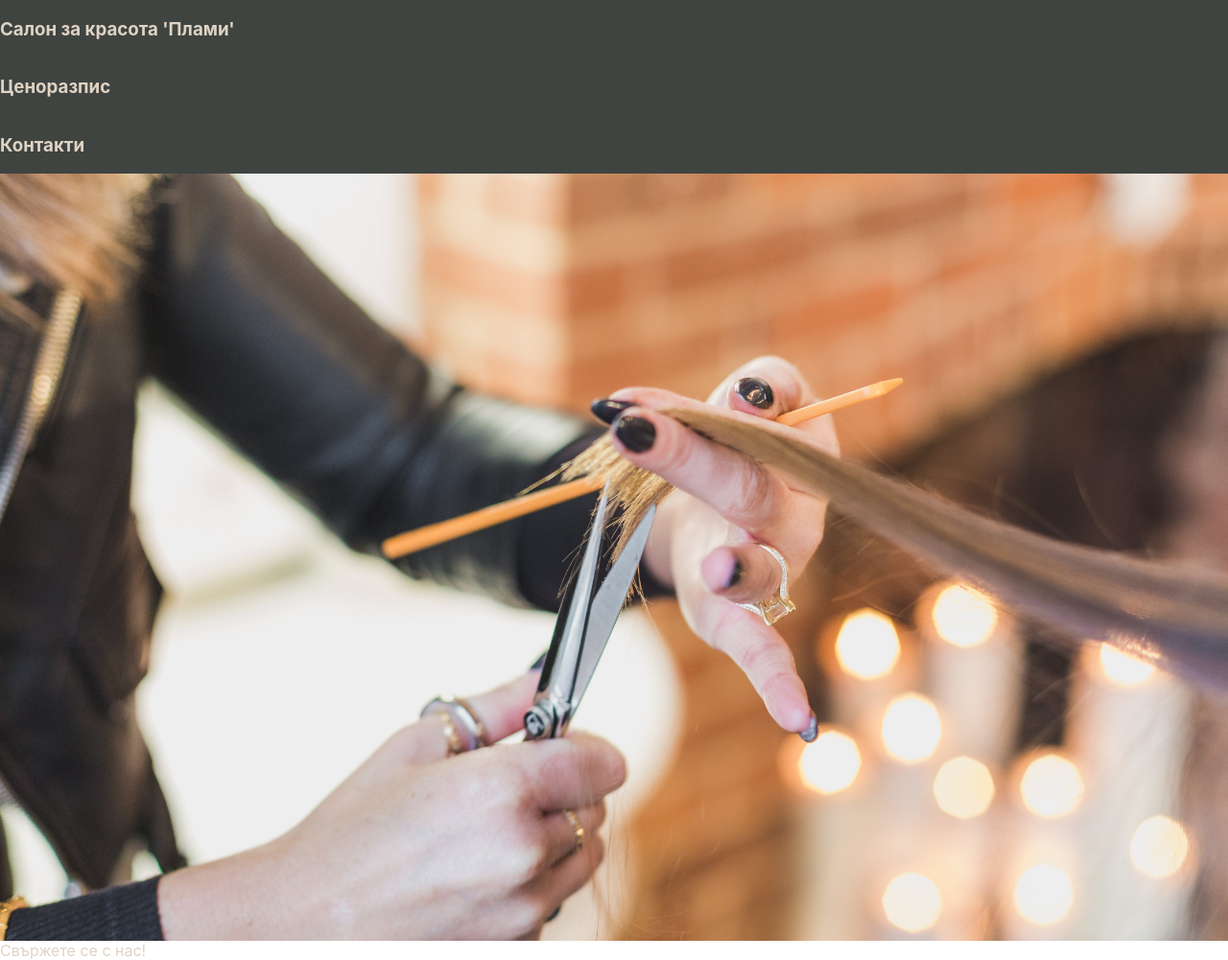
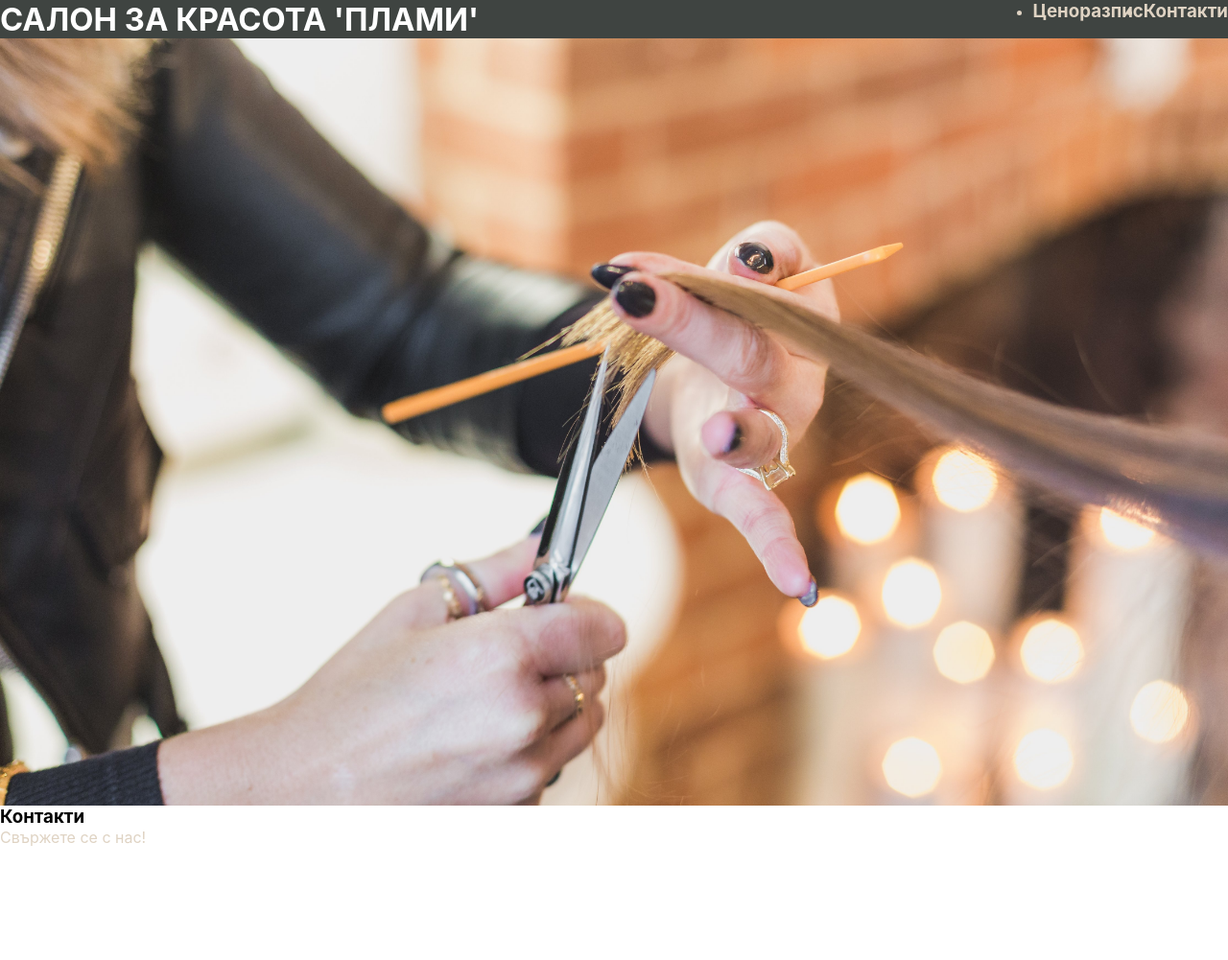
Before and after one commit to YovSlava/Beauty-Salon-Plami, a plain HTML site: page index.html in a window 1280 px wide. Shown: the whole page at 96% size. After the commit the page ends 883 px from the top, so only its background shows below. Drawn offline with Linux system fonts and the light colour scheme; a web font is replaced by a local one.

Commit message:
flex navbar

```diff
--- a/index.html
+++ b/index.html
@@ -14,9 +14,24 @@
 
 <!---Navbar, Tittle page, prices + photos, and then resources-->
 <nav class="navbar" id="navbarid">
+  <div class="logo">
     <h3> <a href="#navbarid"> Салон за красота 'Плами'</a></h3>
+  </div>
+
+  <div>
+    <ul class="nav-links">
+      <li>
         <h3><a href="#pricelistid"> Ценоразпис</a></h3>
- <h3><a href="#contactsid"></a> Контакти</h3>
+      </li>
+      <li>
+        <h3><a href="#contactsid">Контакти</a> </h3>
+      </li>
+    </ul>
+  </div>
+
+
+
+
 </nav>
 
 <!--Main page-->
@@ -32,6 +47,8 @@
 <!--Contact Page + Simple Contact Form-->
 
 <div class="contacts" id="contactsid">
+  <h3>Контакти</h3>
+
   <a href="tel:+359899226002">Свържете се с нас!</a>
 </div>
 
--- a/style.css
+++ b/style.css
@@ -1,11 +1,17 @@
+* {
+  padding: 0;
+  margin: 0;
+  box-sizing: border-box;
+}
+
 body {
- font-family: -apple-system, BlinkMacSystemFont, 'Segoe UI', Roboto, Oxygen, Ubuntu, Cantarell, 'Open Sans', 'Helvetica Neue', sans-serif;
+  font-family: -apple-system, BlinkMacSystemFont, "Segoe UI", Roboto, Oxygen,
+    Ubuntu, Cantarell, "Open Sans", "Helvetica Neue", sans-serif;
   margin: 0;
   padding: 0;
 
   @media only screen and {
     max-width: 700px;
-
   }
 }
 
@@ -21,20 +27,29 @@ body::-webkit-scrollbar-thumb {
   background-color: #5e6f64;
 }
 
-
 /******Navbar*****/
 
 .navbar {
   background-color: #3f4441;
   color: #dfd3c3;
   text-emphasis: none;
- display: grid;
- grid-row: 10 50 40;
+  display: flex;
+  justify-content: space-between;
+}
 
+.logo {
+  text-transform: uppercase;
+  font-size: 1.75rem;
+  display: flex;
+  justify-self: flex-start;
+}
+
+.nav-links {
+  display: flex;
+  justify-content: baseline;
 }
 
 /**Anchor tags*/
-
 
 a {
   color: #dfd3c3;
@@ -55,7 +70,6 @@ a:active {
   text-decoration: none;
 }
 
-
 /***Main Page**/
 
 .mainpage {
@@ -65,11 +79,8 @@ a:active {
   height: 100vh;
   border: none;
   display: flex;
-
 }
 
 /***Price List**/
 
-
-
 /***Contacts**/
```
Lines whose indentation alone changed are shown as unchanged.
